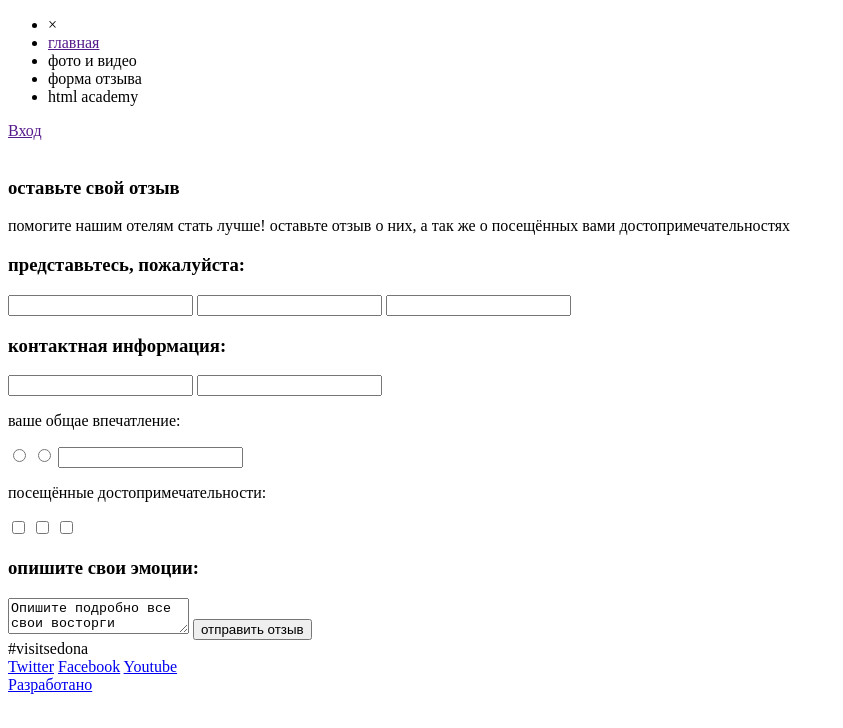
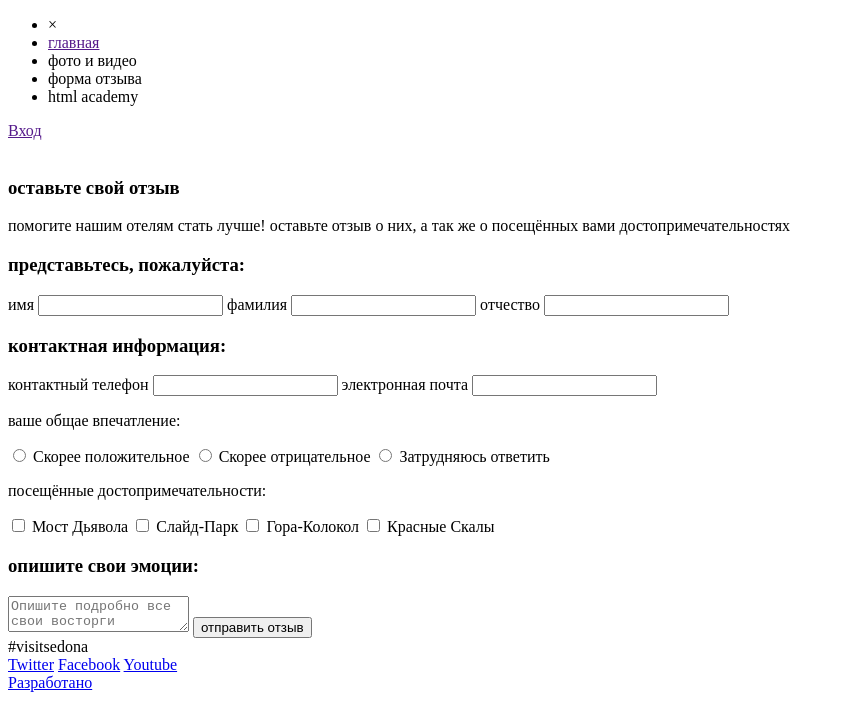
Before and after one commit to medved1000/65043-sedona, a website: page form.html in a window 1280 px wide. Shown: the whole page, without its empty margins (0-843 px from the left). Drawn offline with Linux system fonts and the light colour scheme.

Commit message:
forma podverstal

```diff
--- a/form.html
+++ b/form.html
@@ -31,41 +31,43 @@
 			</div>
 			<div class="name-area">
 				<h3 class="name-area__title">представьтесь, пожалуйста:</h3>
-				<label class="name-area__name"></label>
+				<label class="name-area__name">имя</label>
 				<input class="name-area__name" type="text">
-				<label class="name-area__family"></label>
+				<label class="name-area__family">фамилия</label>
 				<input class="name-area__family" type="text">
-				<label class="name-area__fater"></label>
+				<label class="name-area__fater">отчество</label>
 				<input class="name-area__fater" type="text">
 			</div>
 			<div class="contact-area">
 				<h3 class="contact-area__title">контактная информация:</h3>
-				<label class="contact-area__number"></label>
-				<input class="contact-area__email" type="text" img src="">
-				<label class="contact-area__number"></label>
-				<input class="contact-area__email" type="text" img src="">
+				<label class="contact-area__number">контактный телефон</label>
+				<input class="contact-area__email" type="tel" required name="tel" img src="">
+				<label class="contact-area__number">электронная почта</label>
+				<input class="contact-area__email" type="email" required name="email" img src="">
 			</div>
 			<div class="impression-area">
 				<p class="impression-area__title">ваше общае впечатление:</p>
 				<input class="impression-area__radio--on" type="radio">
-				<label class="impression-area__label"></label>
+				<label class="impression-area__label">Скорее положительное</label>
 				<input class="impression-area__radio--on" type="radio">
-				<label class="impression-area__label"></label>
-				<input class="impression-area__radio--on">
-				<label class="impression-area__label" type="radio"></label>
+				<label class="impression-area__label">Скорее отрицательное</label>
+				<input class="impression-area__radio--on" type="radio">
+				<label class="impression-area__label" >Затрудняюсь ответить</label>
 			</div>
 			<div class="visited-places">
 				<p class="visited-places__title">посещённые достопримечательности:</p>
 				<input class="visited-places__checkbox visited-places__checkbox__on" type="checkbox">
-				<label class="visited-places__label"></label>
+				<label class="visited-places__label">Мост Дьявола</label>
 				<input class="visited-places__checkbox visited-places__checkbox__on" type="checkbox">
-				<label class="visited-places__label"></label>
+				<label class="visited-places__label">Слайд-Парк</label>
 				<input class="visited-places__checkbox visited-places__checkbox__on" type="checkbox">
-				<label class="visited-places__label"></label>
+				<label class="visited-places__label">Гора-Колокол</label>
+				<input class="visited-places__checkbox visited-places__checkbox__on" type="checkbox">
+				<label class="visited-places__label">Красные Скалы</label>
 			</div>
 			<div class="emotions-request">
 				<h3 class="emotions-request__title">опишите свои эмоции:</h3>
-				<textarea class="emotions-request__text-area">Опишите подробно все свои восторги</textarea>
+				<textarea class="emotions-request__text-area" placeholder="Опишите подробно все свои восторги"></textarea>
 				<input class="btn" type="submit" value="отправить отзыв">
 			</div>
 		</div>
```
